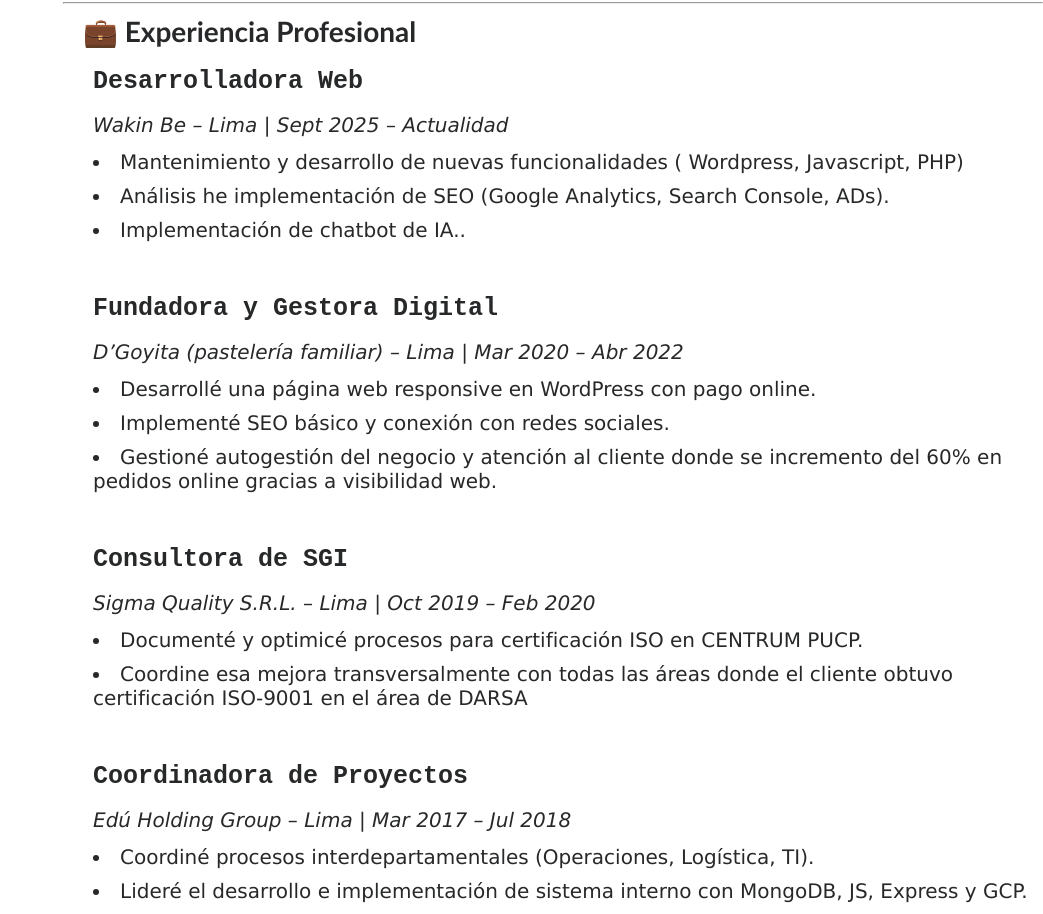
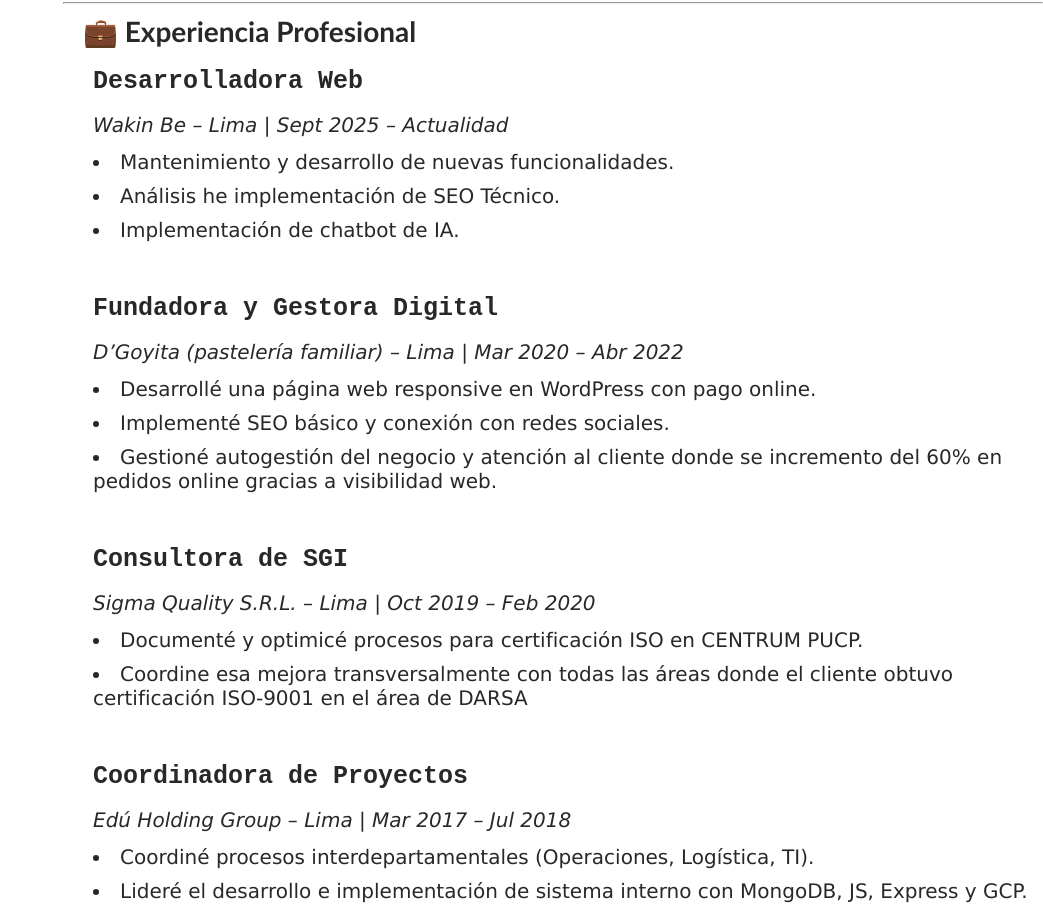
Before and after one commit to greis093/portafolio-cv, a React (Vite) app: page /curriculum in a window 1280 px wide. Shown: the part 1457-2371 px from the top of the page, without its empty margins (237-1280 px from the left). Built offline with nearby package versions, Linux system fonts and the light colour scheme; a web font is replaced by a local one.

Commit message:
actualizacion cv

```diff
--- a/src/pages/Curriculum.jsx
+++ b/src/pages/Curriculum.jsx
@@ -100,9 +100,9 @@ const Curriculum = () => {
          </div>
          <div className='detalle'>
           <ul>
-            <li>Mantenimiento y desarrollo de nuevas funcionalidades ( Wordpress, Javascript, PHP)</li>
-            <li>Análisis he implementación de SEO (Google Analytics, Search Console, ADs).</li>
-            <li>Implementación de chatbot de IA..</li>
+            <li>Mantenimiento y desarrollo de nuevas funcionalidades.</li>
+            <li>Análisis he implementación de SEO Técnico.</li>
+            <li>Implementación de chatbot de IA.</li>
           </ul>
           <br/>
         </div>
```
